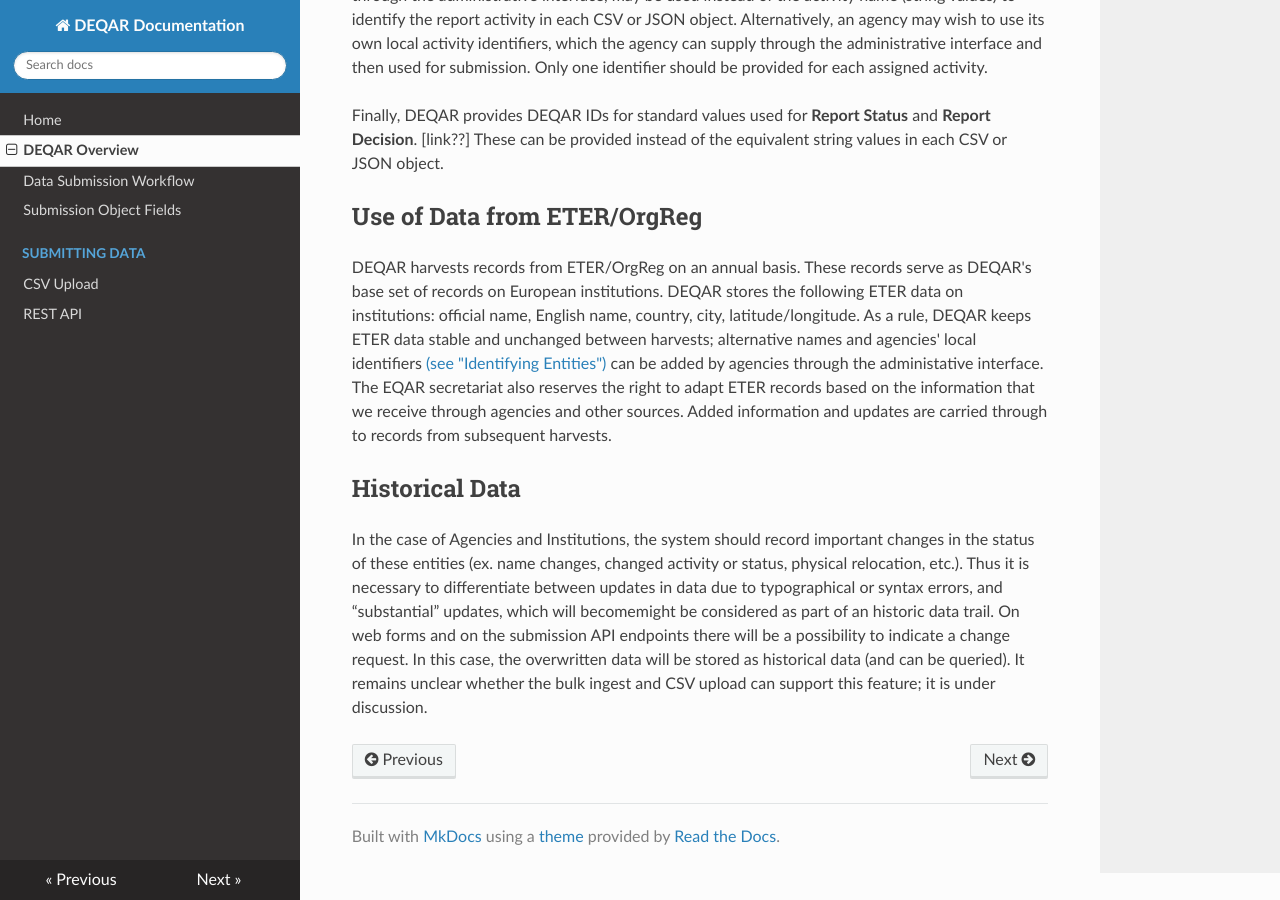
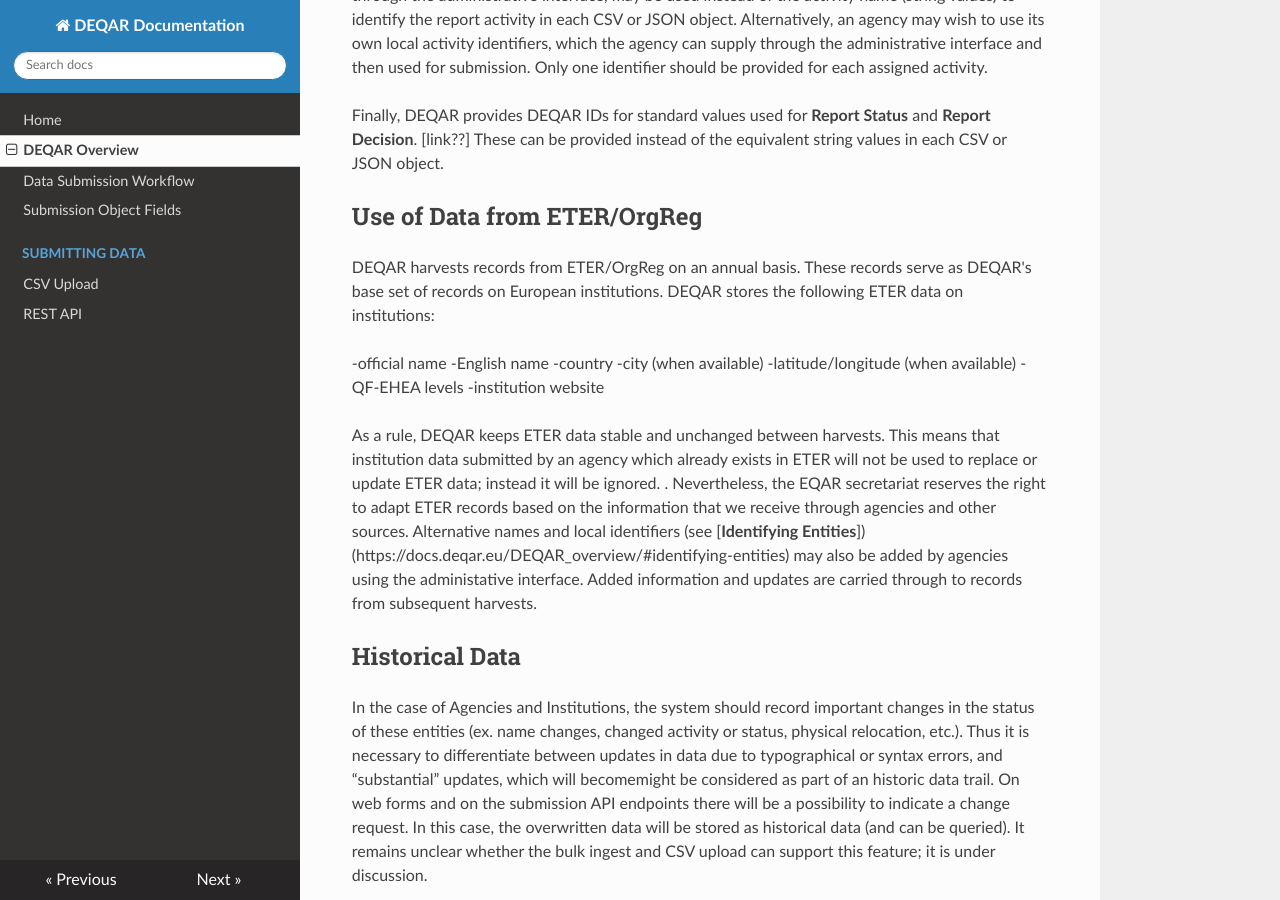
Before and after one commit to EQAR/deqar-docs, an MkDocs documentation site: the page built from docs/DEQAR_overview.md, in a window 1280 px wide and 900 px high, scrolled down 4457 px. Built offline with MkDocs 1.6.1, drawn with Linux system fonts in a browser that asks for light colours; nearby versions of some CDN libraries; old or Windows-style settings are respelled for this version of MkDocs.

Commit message:
Update DEQAR_overview.md

```diff
--- a/docs/DEQAR_overview.md
+++ b/docs/DEQAR_overview.md
@@ -85,7 +85,17 @@
 Use of Data from ETER/OrgReg
 ----------------------------
 
-DEQAR harvests records from ETER/OrgReg on an annual basis. These records serve as DEQAR's base set of records on European institutions. DEQAR stores the following ETER data on institutions: official name, English name, country, city, latitude/longitude. As a rule, DEQAR keeps ETER data stable and unchanged between harvests; alternative names and agencies' local identifiers [(see "Identifying Entities")](https://docs.deqar.eu/DEQAR_overview/#identifying-entities) can be added by agencies through the administative interface. The EQAR secretariat also reserves the right to adapt ETER records based on the information that we receive through agencies and other sources. Added information and updates are carried through to records from subsequent harvests.
+DEQAR harvests records from ETER/OrgReg on an annual basis. These records serve as DEQAR's base set of records on European institutions. DEQAR stores the following ETER data on institutions:
+
+-official name
+-English name
+-country
+-city (when available)
+-latitude/longitude (when available)
+-QF-EHEA levels
+-institution website
+
+As a rule, DEQAR keeps ETER data stable and unchanged between harvests. This means that institution data submitted by an agency which already exists in ETER will not be used to replace or update ETER data; instead it will be ignored.  . Nevertheless, the EQAR secretariat reserves the right to adapt ETER records based on the information that we receive through agencies and other sources. Alternative names and local identifiers (see [**Identifying Entities**])(https://docs.deqar.eu/DEQAR_overview/#identifying-entities) may also be added by agencies using the administative interface.  Added information and updates are carried through to records from subsequent harvests.
 
 Historical Data
 ---------------
```
